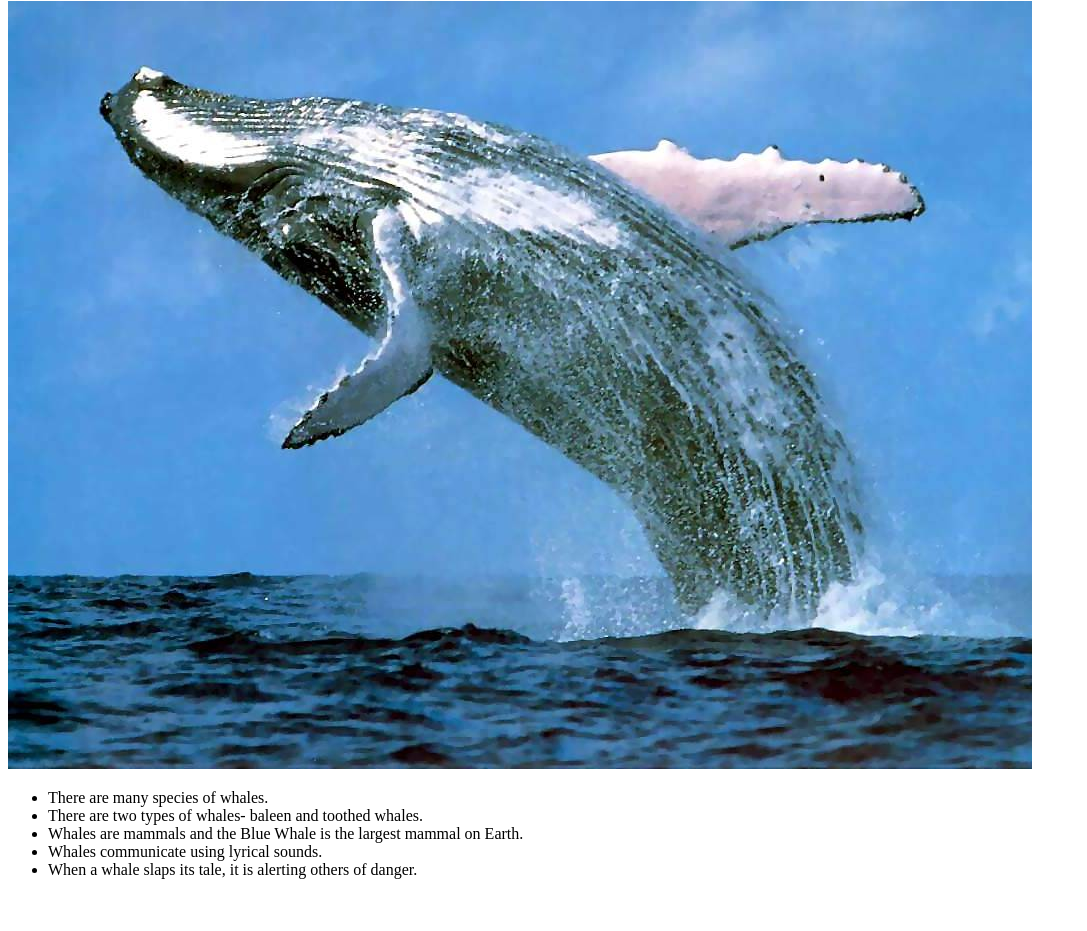
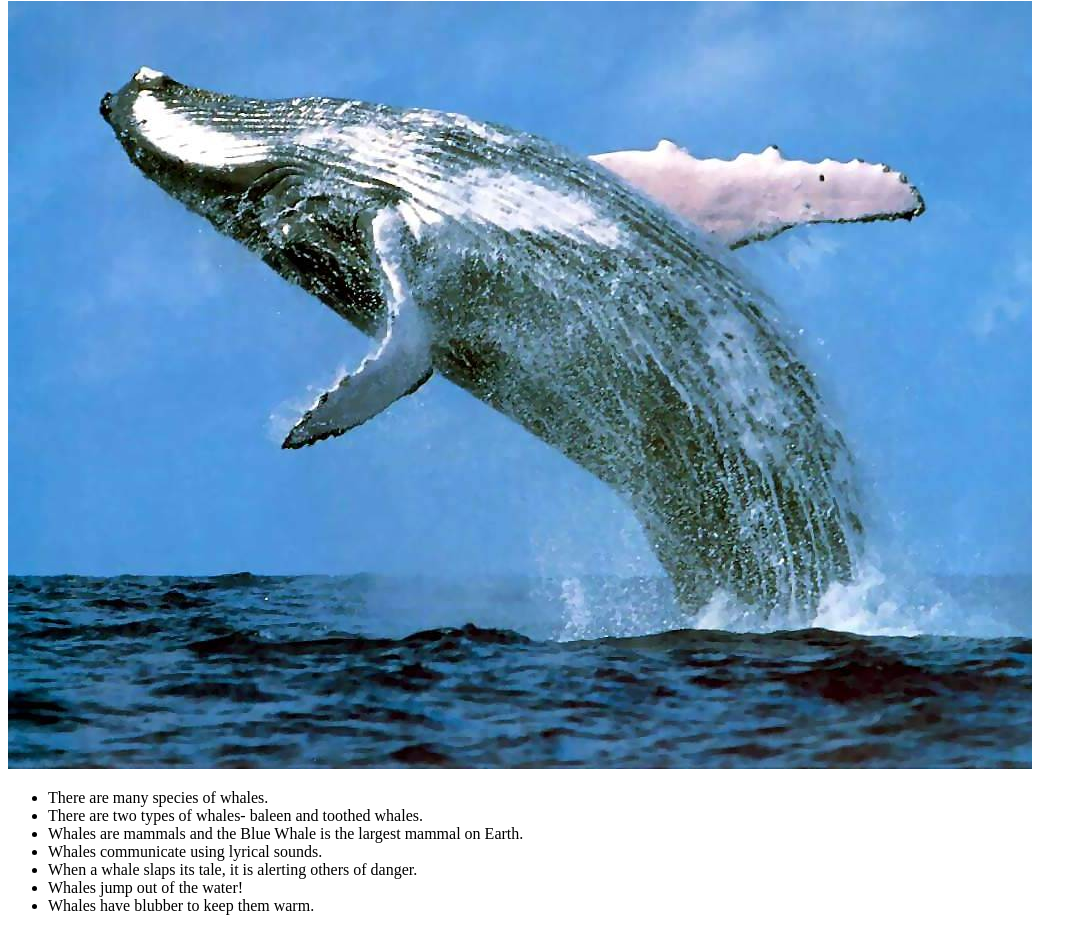
Before and after one commit to remory08/whales, a plain HTML site: page index.html in a window 1280 px wide. Shown: the part 105-1036 px from the top of the page, without its empty margins (0-1087 px from the left). Before the commit the page ends 1000 px from the top, so only its background shows below. Drawn offline with Linux system fonts and the light colour scheme.

Commit message:
added more fun facts

```diff
--- a/index.html
+++ b/index.html
@@ -13,6 +13,10 @@
     <li>Whales are mammals and the Blue Whale is the largest mammal on Earth.</li>
     <li>Whales communicate using lyrical sounds.</li>
     <li>When a whale slaps its tale, it is alerting others of danger.</li>
+    <li>Whales jump out of the water!</li>
+    <li>Whales have blubber to keep them warm.</li>
+
+
   </ul>
 </body>
 </html>
```
